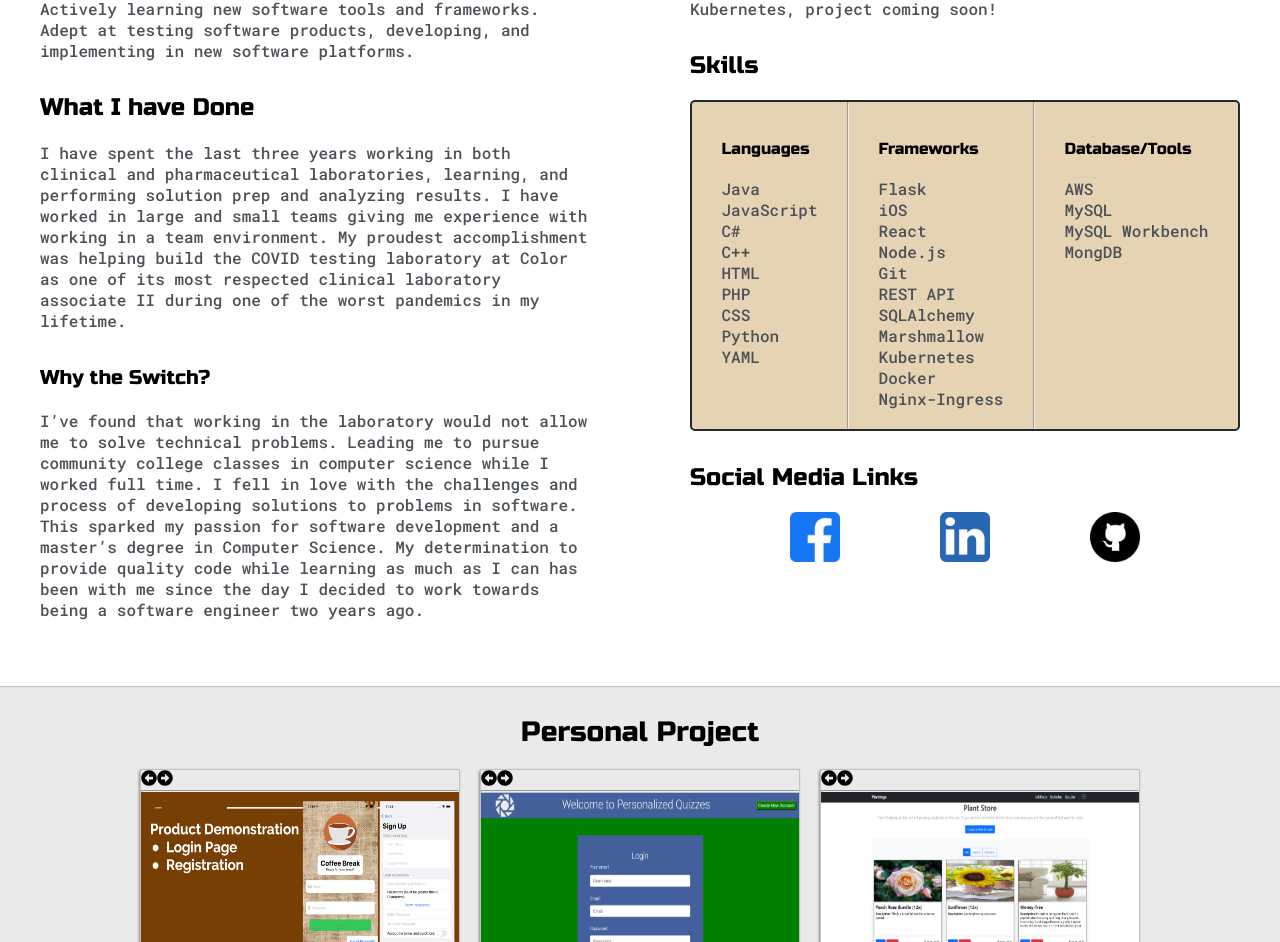
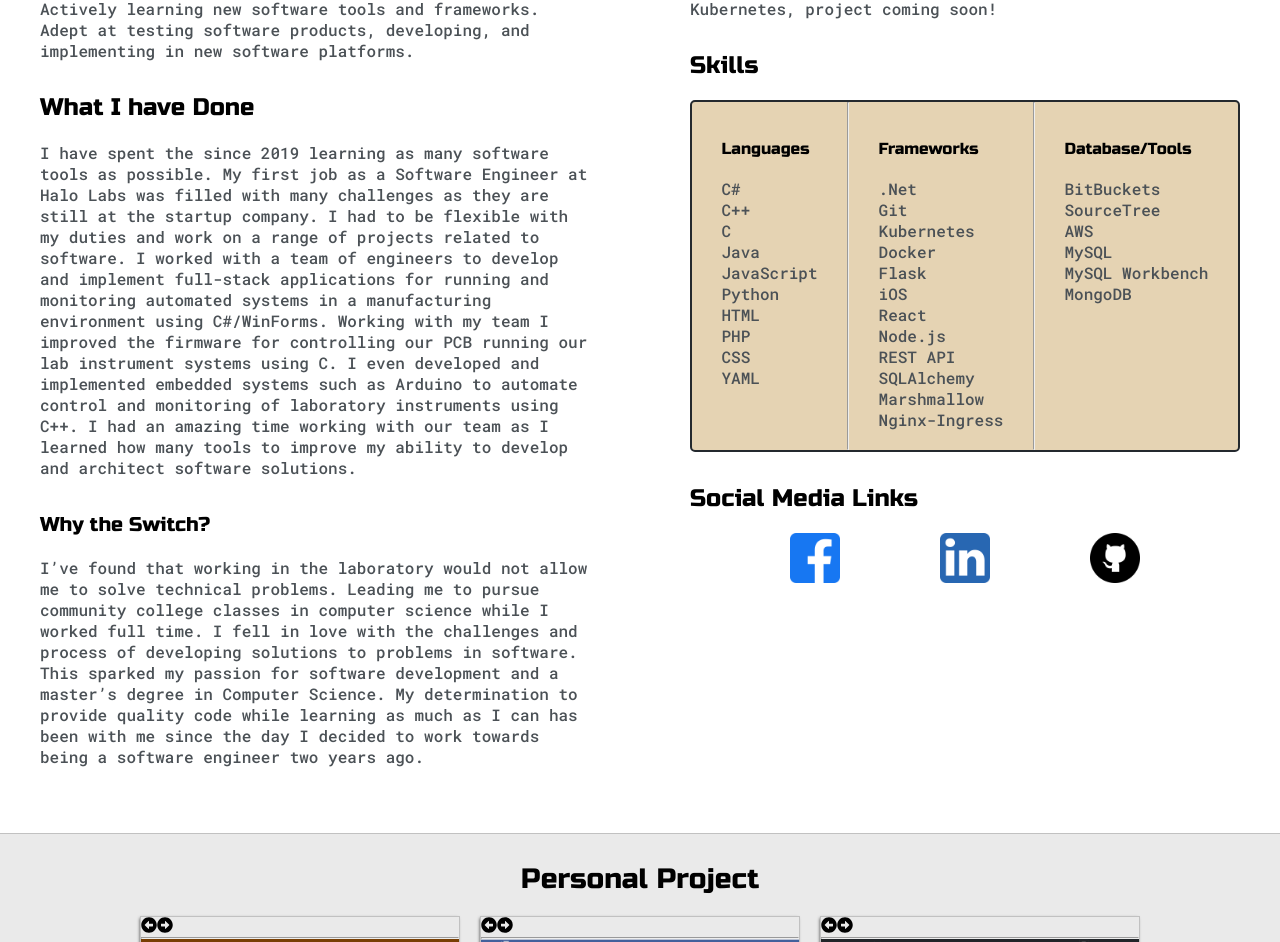
Before and after one commit to KyleJGlover/PortfolioReactJS, a React (Create React App) app: page / in a window 1280 px wide. Shown: the part 837-1779 px from the top of the page. Built offline with nearby package versions, Linux system fonts and the light colour scheme.

Commit message:
Updating info About section and adding new resume. (2023 Version)

```diff
--- a/src/Section_Components/about_me_section/aboutMe.js
+++ b/src/Section_Components/about_me_section/aboutMe.js
@@ -21,10 +21,15 @@ function Main() {
                             </p>
                             <h4>What I have Done</h4>
                             <p>
-                                I have spent the last three years working in both clinical and pharmaceutical laboratories,
-                                learning, and performing solution prep and analyzing results. I have worked in large and small teams
-                                giving me experience with working in a team environment. My proudest accomplishment was helping build the COVID testing
-                                laboratory at Color as one of its most respected clinical laboratory associate II during one of the worst pandemics in my lifetime.
+                                I have spent the since 2019 learning as many software tools as possible. My first job as a
+                                Software Engineer at Halo Labs was filled with many challenges as they are still
+                                at the startup company. I had to be flexible with my duties and work on a range of
+                                projects related to software. I worked with a team of engineers to develop and implement
+                                full-stack applications for running and monitoring automated systems in a manufacturing environment
+                                using C#/WinForms. Working with my team I improved the firmware for controlling our PCB running
+                                our lab instrument systems using C. I even developed and implemented embedded systems such as Arduino to
+                                automate control and monitoring of laboratory instruments using C++. I had an amazing time working with our
+                                team as I learned how many tools to improve my ability to develop and architect software solutions.
                             </p>
                             <h5>Why the Switch?</h5>
                             <p>
@@ -53,39 +58,43 @@ function Main() {
                             <div id='skills'>
                                 <ul className='about-ul'>
                                     <h6>Languages</h6>
+                                    <li>C#</li>
+                                    <li>C++</li>
+                                    <li>C</li>
                                     <li>Java</li>
                                     <li>JavaScript</li>
-                                    <li>C#</li>
-                                    <li>C++</li>
+                                    <li>Python</li>
                                     <li>HTML</li>
                                     <li>PHP</li>
                                     <li>CSS</li>
-                                    <li>Python</li>
                                     <li>YAML</li>
                                 </ul>
                                 <hr style={{margin:0}}></hr>
                                 <ul className='about-ul'>
                                     <h6>Frameworks</h6>
+                                    <li>.Net</li>
+                                    <li>Git</li>
+                                    <li>Kubernetes </li>
+                                    <li>Docker</li>
                                     <li>Flask</li>
                                     <li>iOS</li>
                                     <li>React</li>
                                     <li>Node.js</li>
-                                    <li>Git</li>
                                     <li>REST API</li>
                                     <li>SQLAlchemy</li>
                                     <li>Marshmallow</li>
-                                    <li>Kubernetes </li>
-                                    <li>Docker</li>
                                     <li>Nginx-Ingress</li>
 
                                 </ul>
                                 <hr style={{margin:0}}></hr>
                                 <ul className='about-ul'>
                                     <h6>Database/Tools</h6>
+                                    <li>BitBuckets</li>
+                                    <li>SourceTree</li>
                                     <li>AWS</li>
                                     <li>MySQL</li>
                                     <li>MySQL Workbench </li>
-                                    <li>MongDB </li>
+                                    <li>MongoDB </li>
                                 </ul>
                             </div>
                             <h4>Social Media Links</h4>
```
Also changed, not shown: 1 other file (tests, documents, lock files or other folders).
